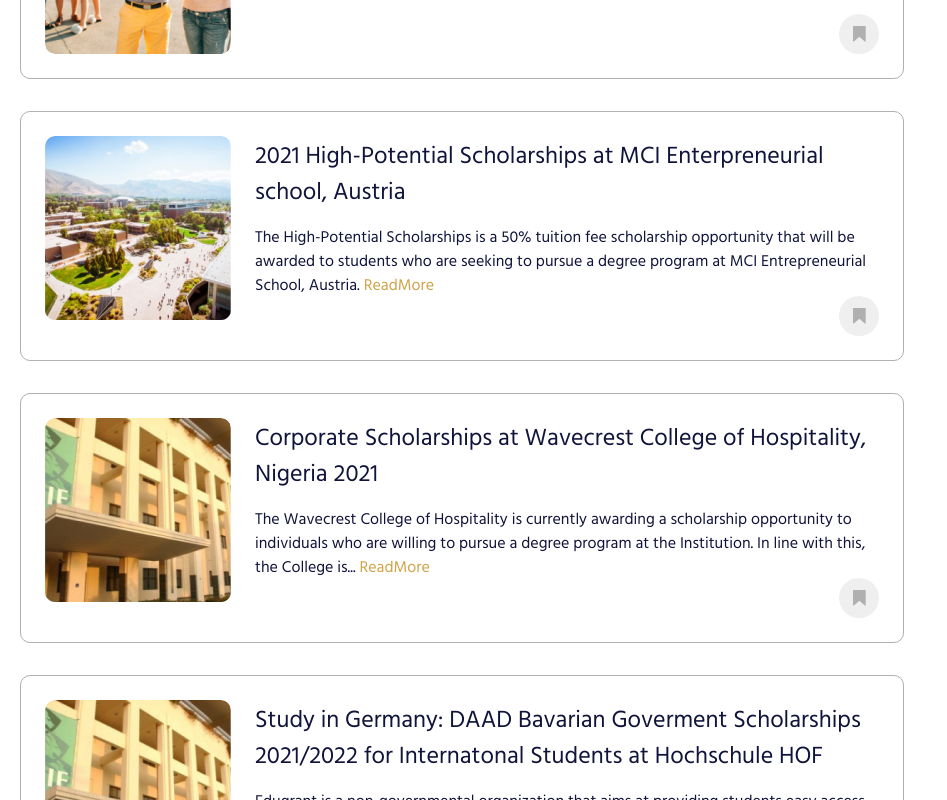
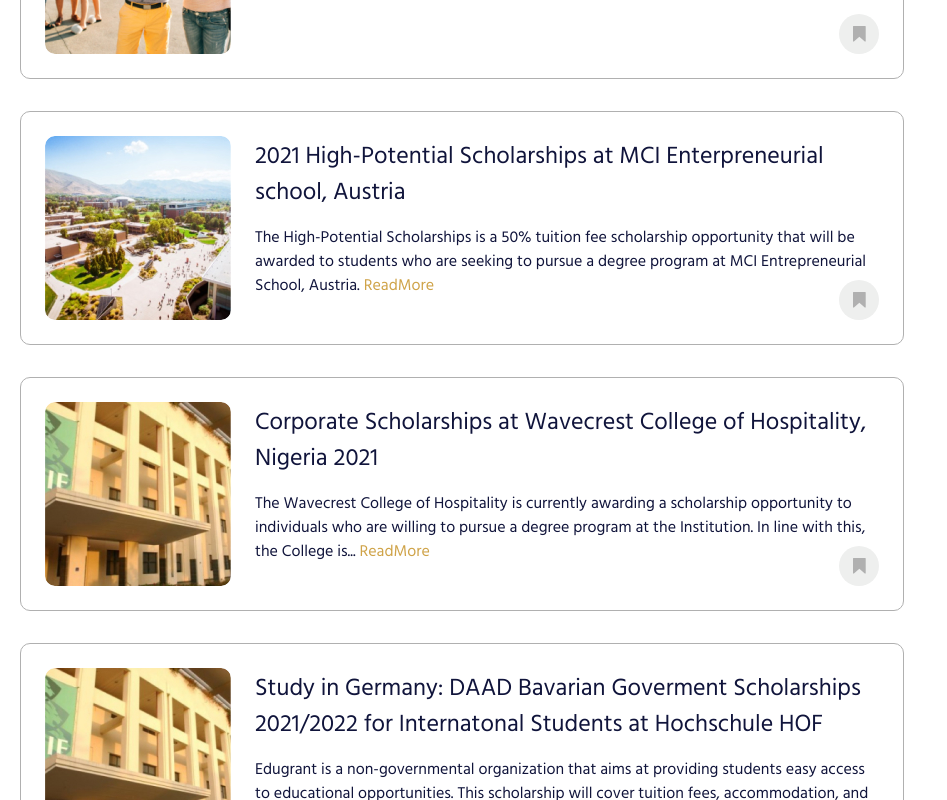
Before and after one commit to CDiala/school-finder, a React (Create React App) app in the folder client/: page / in a window 1280 px wide. Shown: the part 720-1520 px from the top of the page, without its empty margins (0-947 px from the left). Built offline with nearby package versions, Linux system fonts and the light colour scheme.

Commit message:
fix: Adjust bookmark position in scholarship card

```diff
--- a/client/src/components/shared/ExtraLargeCard/ExtraLargeCard.css
+++ b/client/src/components/shared/ExtraLargeCard/ExtraLargeCard.css
@@ -34,6 +34,7 @@
   display: flex;
   flex-direction: column;
   justify-content: space-between;
+  position: relative;
 }
 
 .xl-card-header {
@@ -45,8 +46,12 @@
 
 .xl-card-footer {
   align-items: end;
+  bottom: 0;
   display: flex;
   justify-content: space-between;
+  position: absolute;
+  right: 0;
+  width: 100%;
 }
 
 .bookmark {
```
